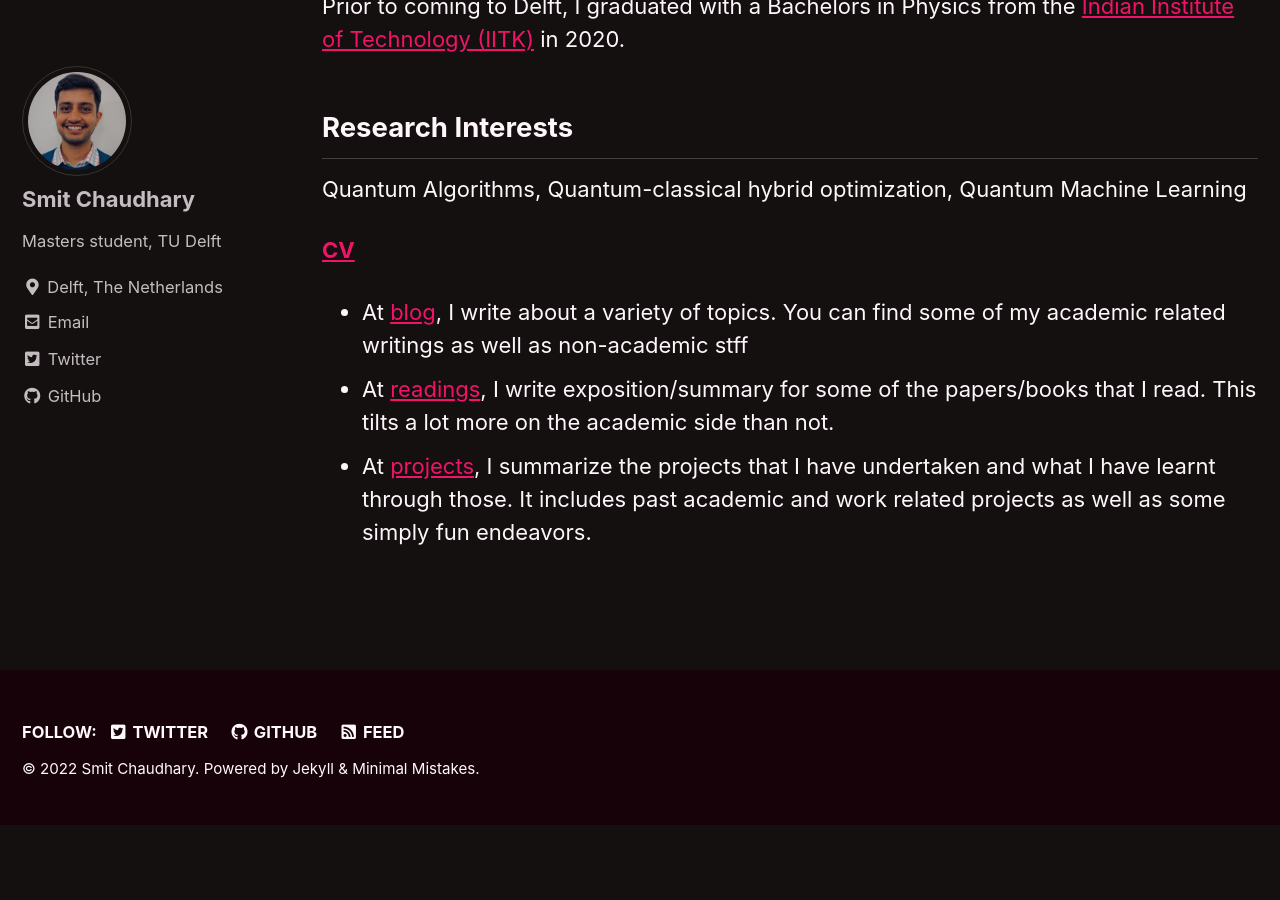
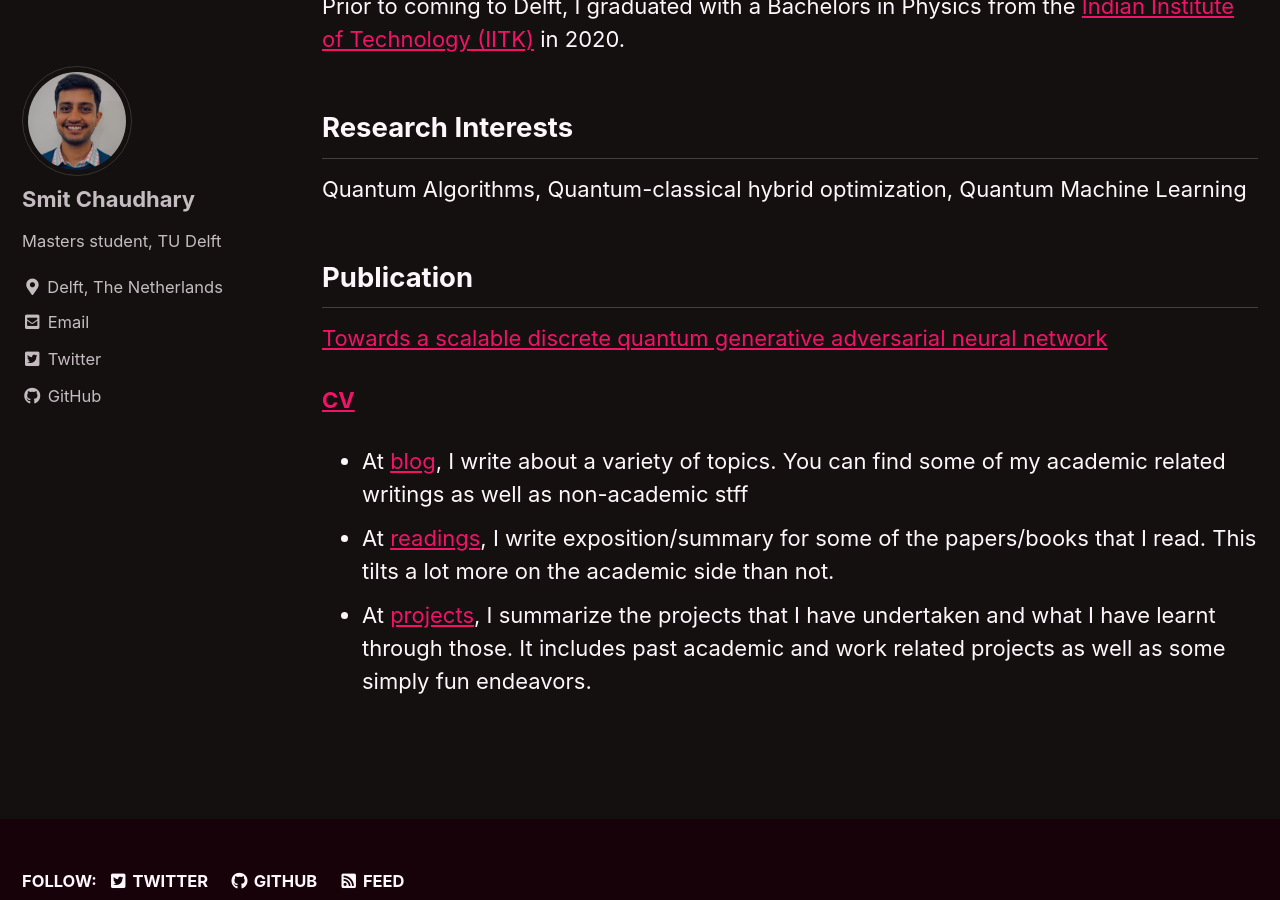
Before and after one commit to smitchaudhary/smitchaudhary.github.io, a Jekyll site: the page built from index.md, in a window 1280 px wide and 900 px high, scrolled down 465 px. Built offline with Jekyll 4.4.1, drawn with Linux system fonts in a browser that asks for light colours; cached includes are drawn as plain includes; before the commit the page ends 1290 px from its top, so only the background shows below that.

Commit message:
Added link to the publication

```diff
--- a/index.md
+++ b/index.md
@@ -13,6 +13,10 @@ Prior to coming to Delft, I graduated with a Bachelors in Physics from the [Indi
 
 Quantum Algorithms, Quantum-classical hybrid optimization, Quantum Machine Learning
 
+## Publication
+
+[Towards a scalable discrete quantum generative adversarial neural network](https://arxiv.org/abs/2209.13993)
+
 
 [**CV**](/assets/pdfs/CV.pdf)
 
```
